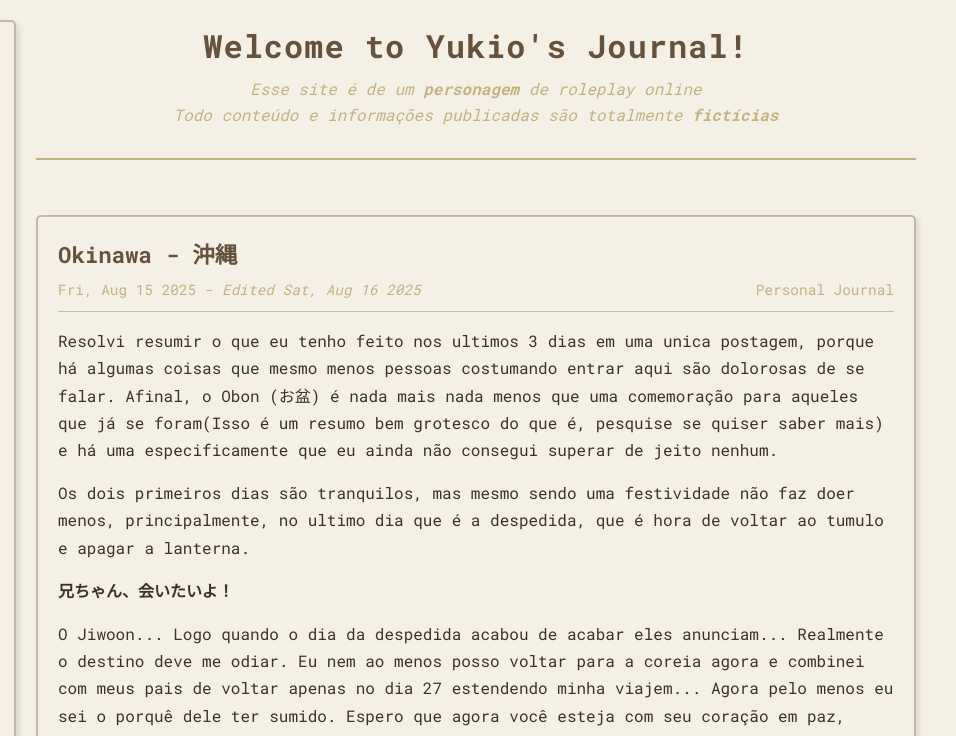
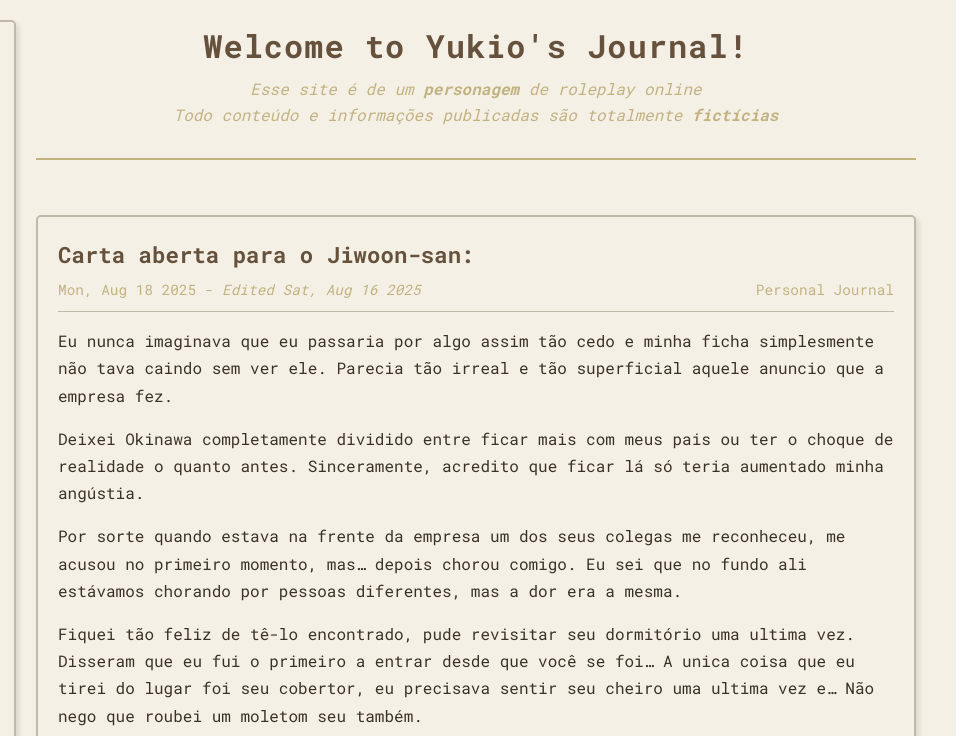
Before and after one commit to yukiosjournal/yukiosjournal.github.io, a plain HTML site: page index.html in a window 1280 px wide. Shown: the top 736 px of the page, 324-1280 px from the left. Drawn offline with Linux system fonts and the light colour scheme.

Commit message:
post added: open letter

```diff
--- a/index.html
+++ b/index.html
@@ -90,6 +90,24 @@
                 <h1>Welcome to Yukio's Journal!</h1>
                 <p class="blog-subtitle">Esse site é de um <b>personagem</b> de roleplay online <br> Todo conteúdo e informações publicadas são totalmente <b>fictícias</b></p>
             </header>
+
+            <article class="blog-post">
+                <header class="post-header">
+                    <h2>Carta aberta para o Jiwoon-san:</h2>
+                    <div class="post-meta">
+                        <span class="post-date">Mon, Aug 18 2025 - <i>Edited Sat, Aug 16 2025</i></span>
+                        <span class="post-category">Personal Journal</span>
+                    </div>
+                </header>
+                <div class="post-content">
+                    <p>Eu nunca imaginava que eu passaria por algo assim tão cedo e minha ficha simplesmente não tava caindo sem ver ele. Parecia tão irreal e tão superficial aquele anuncio que a empresa fez.</p>
+                    <p>Deixei Okinawa completamente dividido entre ficar mais com meus pais ou ter o choque de realidade o quanto antes. Sinceramente, acredito que ficar lá só teria aumentado minha angústia.</p>
+                    <p>Por sorte quando estava na frente da empresa um dos seus colegas me reconheceu, me acusou no primeiro momento, mas… depois chorou comigo. Eu sei que no fundo ali estávamos chorando por pessoas diferentes, mas a dor era a mesma.</p>
+                    <p>Fiquei tão feliz de tê-lo encontrado, pude revisitar seu dormitório uma ultima vez. Disseram que eu fui o primeiro a entrar desde que você se foi… A unica coisa que eu tirei do lugar foi seu cobertor, eu precisava sentir seu cheiro uma ultima vez e… Não nego que roubei um moletom seu também.</p>
+                    <p>Seu colega também me levou no cemitério, eu nem preciso falar que eu desabei ali e com uma tristeza amarga de não ter tido tempo de perguntar qual era sua flor favorita para poder colocar a certa.</p>
+                    <p>Eu acho que vou ficar aqui por mais algumas horas… Sinto sua falta, Jiji-chan.</p>
+                </div>
+            </article>
 
             <article class="blog-post">
                 <header class="post-header">
```
